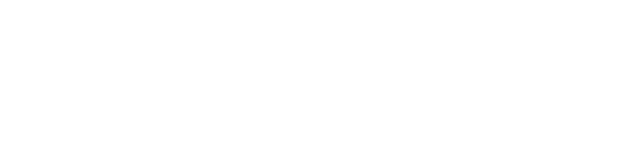
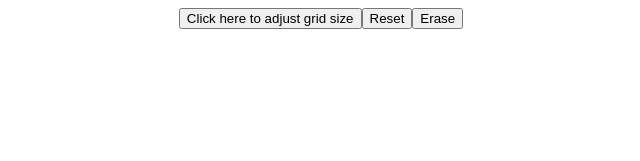
Before and after one commit to Fragments-Of-Glass/etch-a-sketch, a plain HTML site: page index.html in a window 1280 px wide. Shown: the whole page, without its empty margins (319-959 px from the left). Drawn offline with Linux system fonts and the light colour scheme.

Commit message:
Create working prototype with eraser and reset functions

```diff
--- a/index.html
+++ b/index.html
@@ -1,5 +1,6 @@
 <!DOCTYPE html>
 <html lang="en">
+
 <head>
     <meta charset="UTF-8">
     <meta http-equiv="X-UA-Compatible" content="IE=edge">
@@ -10,6 +11,12 @@
 </head>
 
 <body>
+    <div class="button-container">
+        <button id="info">Click here to adjust grid size</button>
+        <button id="reset">Reset</button>
+        <button id="erase">Erase</button>
+    </div>
+
     <div id="container"></div>
 </body>
 
--- a/script.js
+++ b/script.js
@@ -1,14 +1,53 @@
-const container = document.getElementById("container");
-let cell
-document.getElementById("container").style.width = "100%";
-document.getElementById("container").style.height = "100%";
-function makeGrid(rows, cols) {
-    container.style.setProperty('--grid-rows', rows);
-    container.style.setProperty('--grid-cols', cols);
-    for (let i = 0; i < (rows * cols); i++) {
+let container = document.getElementById("container");
+container.style.display = 'grid';
+container.style.gridTemplateColumns = `repeat(16, 1fr)`;
+container.style.gridTemplateRows = `repeat(16, 1fr)`;
+let cell = [];
+let color = [];
+
+makeGrid();
+function makeGrid() {
+    for (let i = 0; i < (16 * 16); i++) {
         cell = document.createElement("div");
         container.appendChild(cell).className = 'grid-block';
+        color.push(cell);
+    }
+    for (let i = 0; i < (16 * 16); i++) {
+
+        color[i].addEventListener('mouseover', () => (changecolor(color[i])));
+    }
+
+}
+function changecolor(item) {
+    item.style.background = 'black';
+}
+function reset(item) {
+    item.style.background = 'white';
+}
+function erase(item) {
+    item.style.background = 'white';
+}
+
+
+
+const btn = document.getElementById('info');
+const resetbtn = document.getElementById('reset');
+const erasebtn = document.getElementById('erase');
+erasebtn.addEventListener('click', () => {
+    for (let i = 0; i < (16 * 16); i++) {
+        color[i].addEventListener('mouseover', () => reset(color[i]));
+    }
+})
+resetbtn.addEventListener('click', () => {
+    for (let i = 0; i < (16 * 16); i++) {
+        color[i].addEventListener('click', reset(color[i]));
     }
 }
+)
+btn.addEventListener('click', () => {
+    let size = parseInt(prompt('Enter new number of squares per side'));
+    if (size > 100) alert('no');
+    else {
 
-makeGrid(16, 16);
+    }
+});
--- a/style.css
+++ b/style.css
@@ -1,17 +1,8 @@
-
+.button-container{
+    display: flex;
+    justify-content: center;
+}
 #container {
-    height: 80%;
-    width: 80%;
-    display: grid;
-
-    grid-template-rows: repeat(var(--grid-rows), 1fr);
-    grid-template-columns: repeat(var(--grid-cols), 1fr);
+    width: 480px;
+    height: 480px;
 }
-.grid-block{
-
-    height: 50px;
-    width: 50px;
-}
-.grid-block:hover{
-    background-color: black;
-}
```
